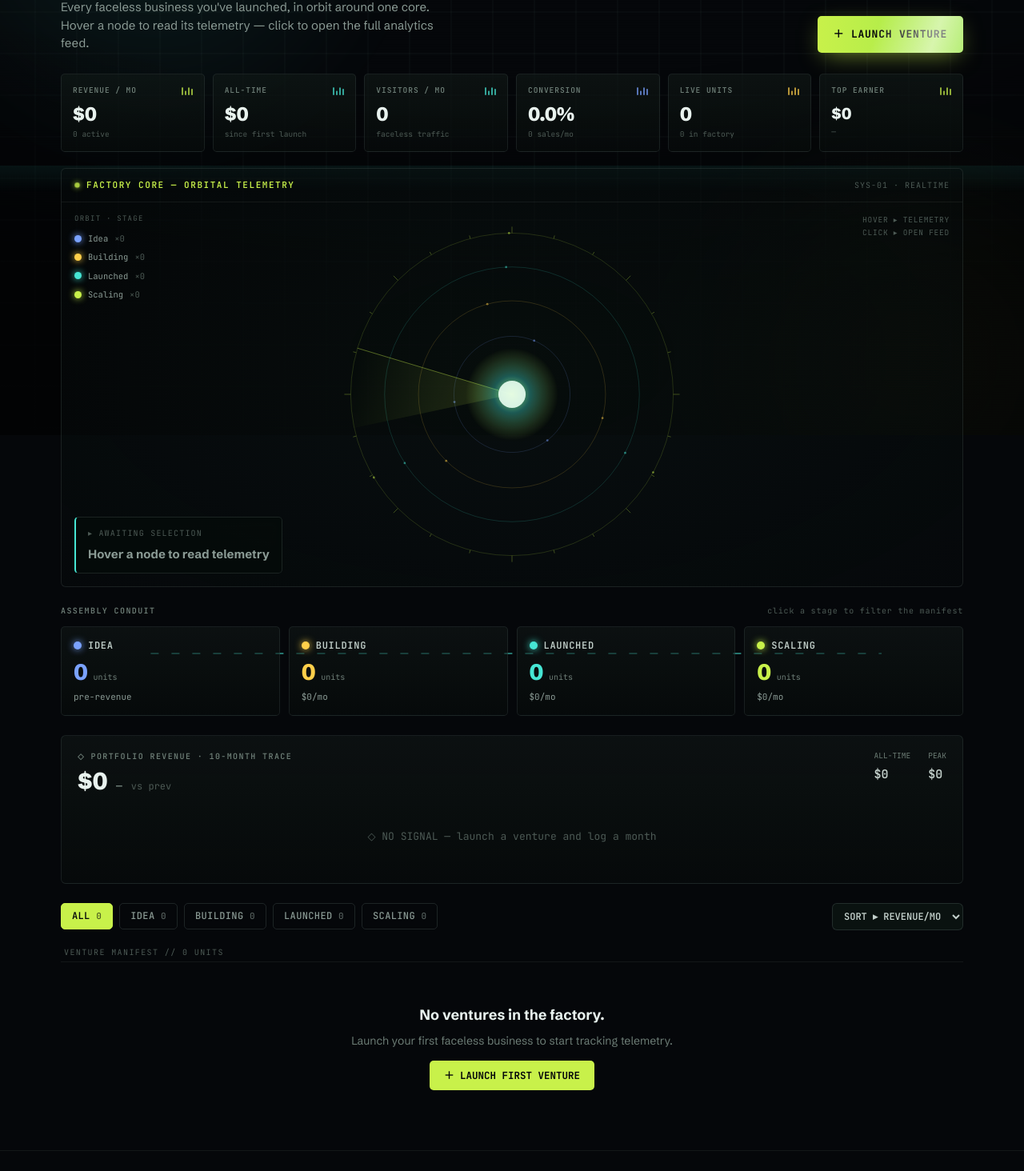
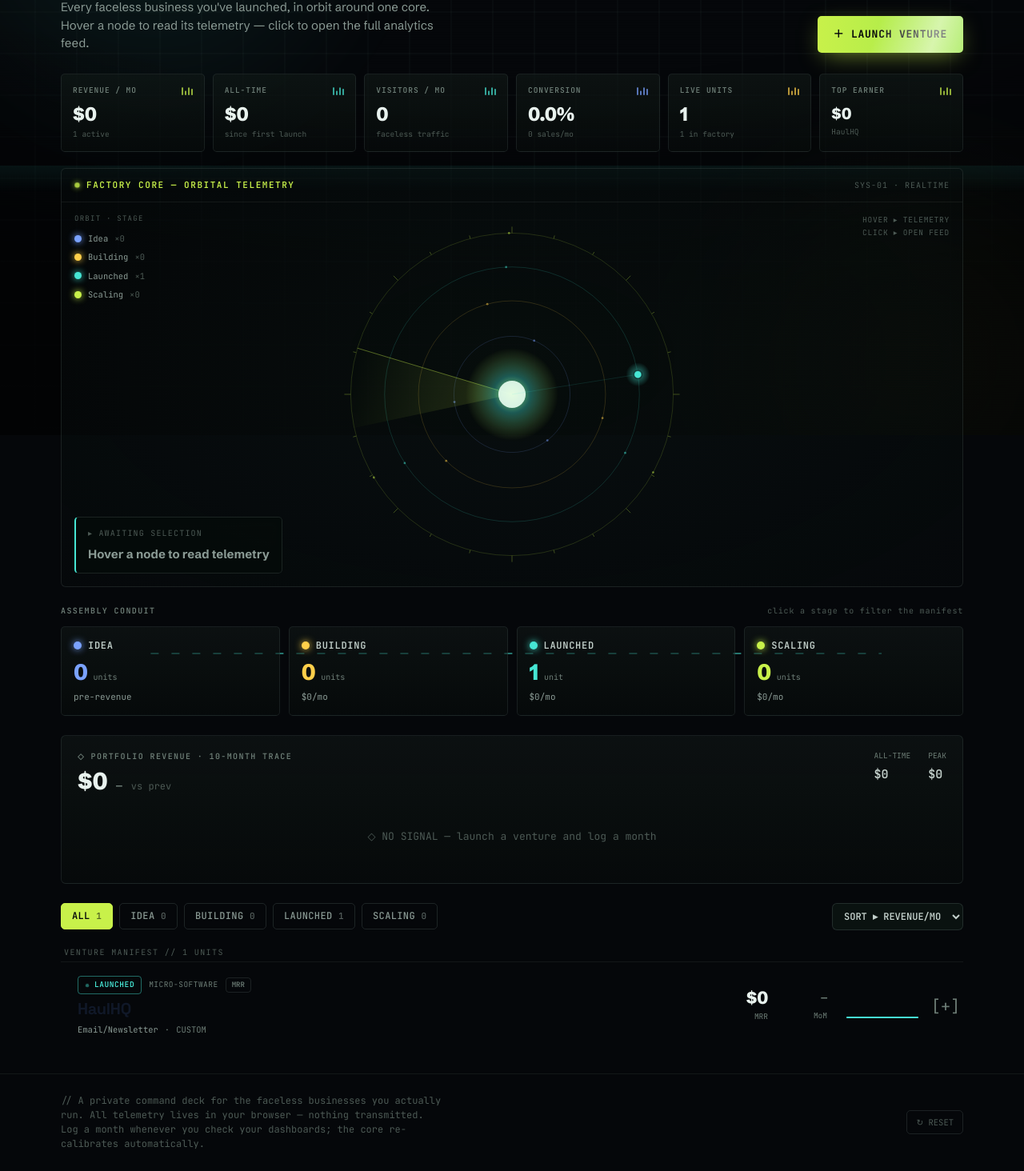
Before and after one commit to murmmarketing/money-with-claude-factory, a Next.js app in the folder launchpad/: page /deck in a window 1280 px wide. Shown: the part 256-1720 px from the top of the page at 80% size. Built offline with nearby package versions, Linux system fonts and the light colour scheme.

Commit message:
deck: seed HaulHQ as the first venture (launch stage, sub model, $2k goal, zero revenue, real next-action checklist); key v3

```diff
--- a/launchpad/app/deck/page.tsx
+++ b/launchpad/app/deck/page.tsx
@@ -3,7 +3,7 @@
 import { useCallback, useEffect, useMemo, useRef, useState } from "react";
 import CoreCanvas from "./CoreCanvas";
 import {
-  CATS, CHANNELS, STAGES, monthKey, monthShort, monthsBack,
+  CATS, CHANNELS, STAGES, monthKey, monthShort, monthsBack, seedHaulHQ,
 } from "./seed";
 import {
   ACCENT, allTime, compact, css, fmtVal, growth, last, money, prev, rgba,
@@ -15,7 +15,7 @@ import type {
 
 export const dynamic = "force-static";
 
-const PERSIST_KEY = "mmc.factory.v2";
+const PERSIST_KEY = "mmc.factory.v3";
 const ACC = ACCENT;
 
 /* ---------- small presentational helpers ---------- */
@@ -62,7 +62,7 @@ function CountUp({
 
 export default function Deck() {
   const [mounted, setMounted] = useState(false);
-  const [ventures, setVentures] = useState<Venture[]>(() => []);
+  const [ventures, setVentures] = useState<Venture[]>(() => seedHaulHQ());
   const [isDemo, setIsDemo] = useState(false);
   const [stage, setStage] = useState<string>("all");
   const [sort, setSort] = useState<string>("mrr");
@@ -256,7 +256,7 @@ export default function Deck() {
   };
 
   const resetDemo = () => {
-    setVentures([]);
+    setVentures(seedHaulHQ());
     setIsDemo(false);
     setExpanded({});
     setSelectedId(null);
--- a/launchpad/app/deck/seed.ts
+++ b/launchpad/app/deck/seed.ts
@@ -149,3 +149,31 @@ export function seedDemo(): Venture[] {
     },
   ];
 }
+
+export function seedHaulHQ(): Venture[] {
+  return [
+    {
+      id: "haulhq",
+      name: "HaulHQ",
+      ideaN: null,
+      cat: "build", // Micro-Software
+      channel: "Email/Newsletter", // MurmReps newsletter distribution
+      model: "sub", // $6/mo Pro
+      stage: "launch", // deployed & live
+      goal: 2000,
+      created: Date.parse("2026-07-01"),
+      demo: false,
+      traffic: [],
+      tasks: [
+        { t: "Connect Stripe ($6/mo + $48/yr price IDs + webhook)", done: false },
+        { t: "Connect Resend (verify domain) for Pro login emails", done: false },
+        { t: "Seed HaulHQ to the MurmReps newsletter", done: false },
+        { t: "Point a real domain + fill legal placeholders", done: false },
+      ],
+      history: [], // zero revenue logged yet
+      events: [
+        { ts: monthKey(0), text: "Launched — free Haul Builder live at haulhq.vercel.app" },
+      ],
+    },
+  ];
+}
```
Also changed, not shown: 1 other file (tests, documents, lock files or other folders).
